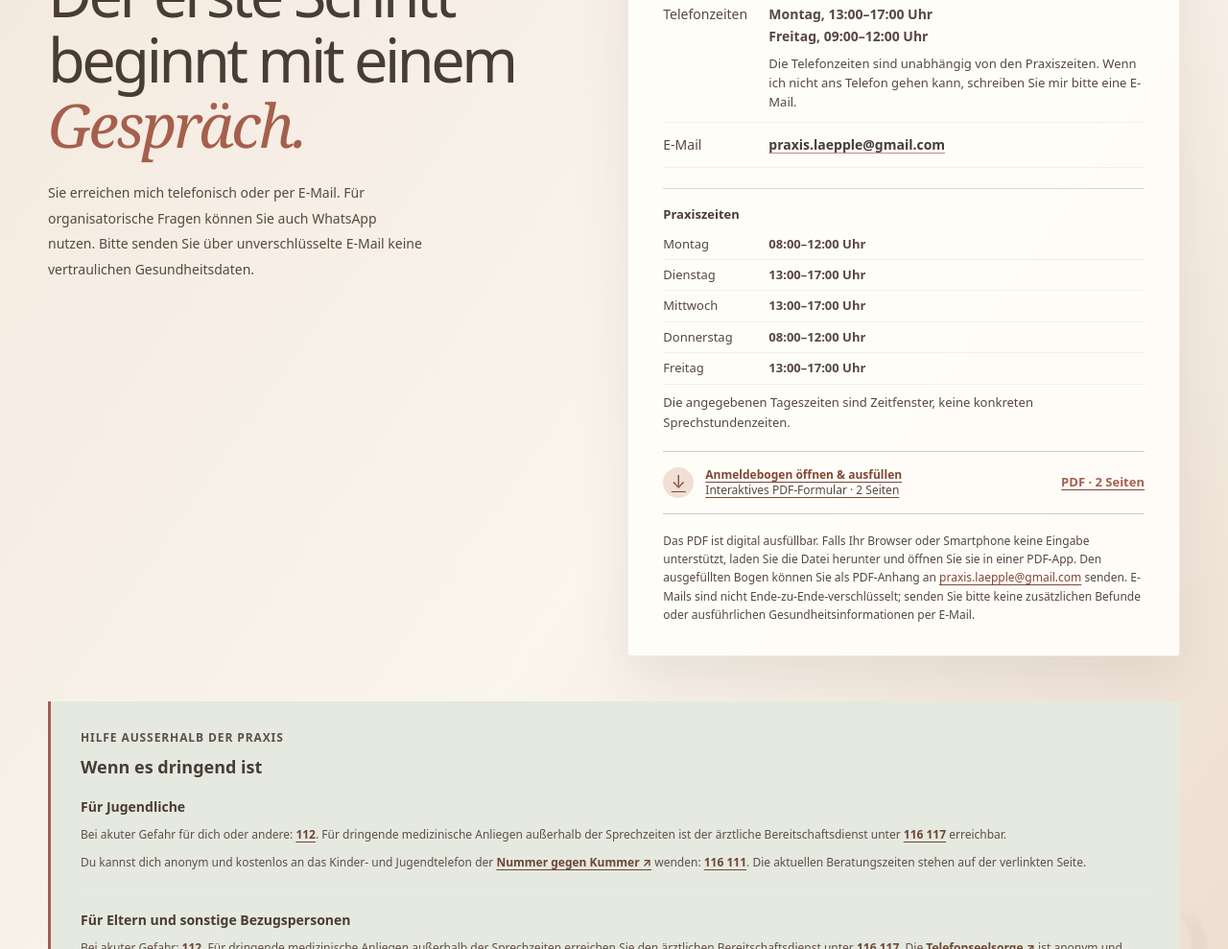
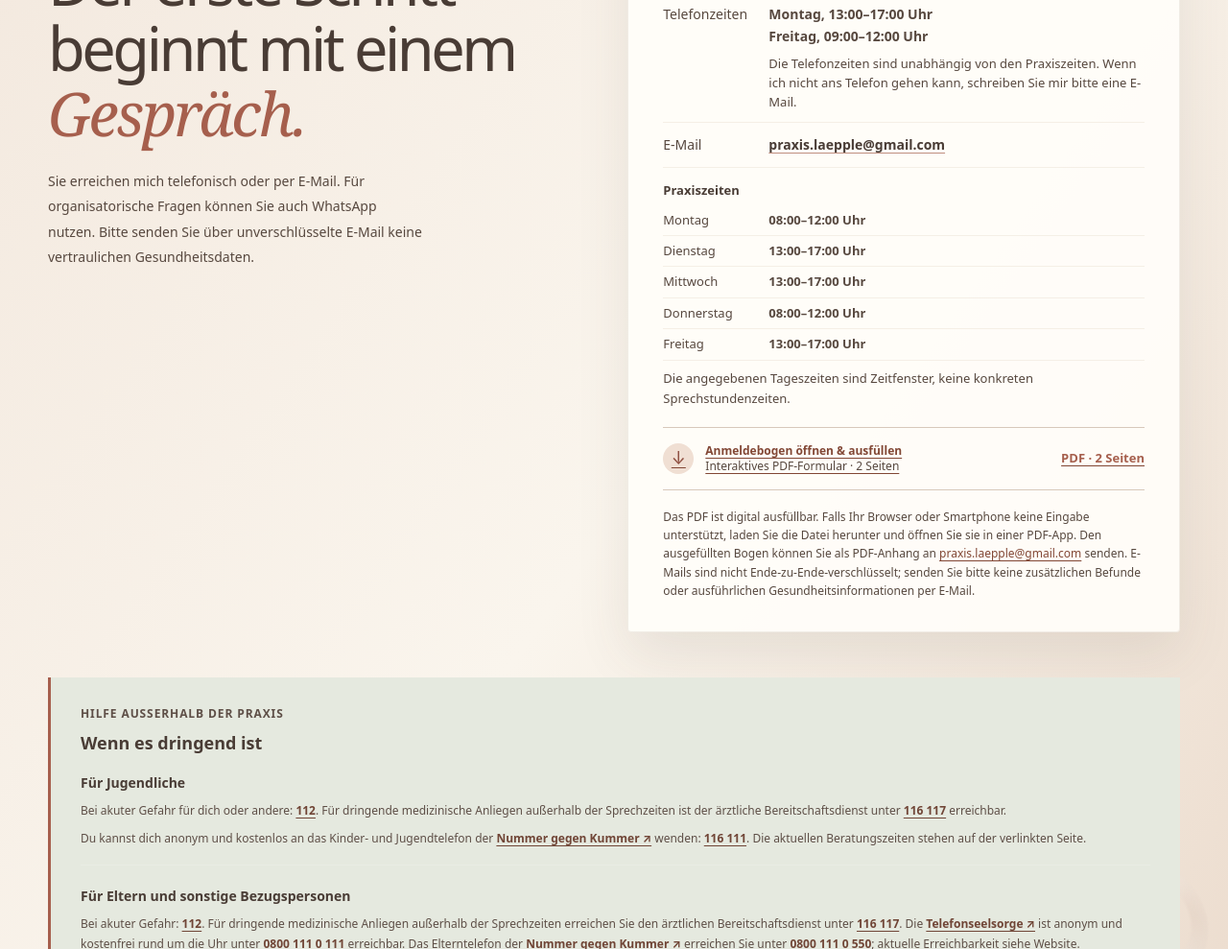
Before and after one commit to v8f8m8smjr-hub/praxis-laepple-website, a plain HTML site: page index.html in a window 1280 px wide. Shown: the part 6770-7759 px from the top of the page at 96% size. Drawn offline with Linux system fonts and the light colour scheme.

Commit message:
Kürze Abstand und entferne doppelte Trennlinie vor Praxiszeiten

```diff
--- a/index.html
+++ b/index.html
@@ -115,7 +115,7 @@
           </a>
         </span>
         <small id="whatsapp-hinweis">WhatsApp nur für organisatorische Fragen. Bitte senden Sie dort keine Gesundheitsdaten, Befunde oder ausgefüllten Anmeldebögen. <a href="datenschutz.html#whatsapp">Datenschutzhinweise zu WhatsApp</a></small>
-      </dd></div><div><dt>Telefonzeiten</dt><dd>Montag, 13:00–17:00 Uhr<br>Freitag, 09:00–12:00 Uhr<br><small>Die Telefonzeiten sind unabhängig von den Praxiszeiten. Wenn ich nicht ans Telefon gehen kann, schreiben Sie mir bitte eine E-Mail.</small></dd></div><div><dt>E-Mail</dt><dd><a href="mailto:praxis.laepple@gmail.com">praxis.laepple@gmail.com</a></dd></div></dl><div class="hours-block"><h4>Praxiszeiten</h4><dl><div><dt>Montag</dt><dd>08:00–12:00 Uhr</dd></div><div><dt>Dienstag</dt><dd>13:00–17:00 Uhr</dd></div><div><dt>Mittwoch</dt><dd>13:00–17:00 Uhr</dd></div><div><dt>Donnerstag</dt><dd>08:00–12:00 Uhr</dd></div><div><dt>Freitag</dt><dd>13:00–17:00 Uhr</dd></div></dl><small>Die angegebenen Tageszeiten sind Zeitfenster, keine konkreten Sprechstundenzeiten.</small></div>
+      </dd></div><div><dt>Telefonzeiten</dt><dd>Montag, 13:00–17:00 Uhr<br>Freitag, 09:00–12:00 Uhr<br><small>Die Telefonzeiten sind unabhängig von den Praxiszeiten. Wenn ich nicht ans Telefon gehen kann, schreiben Sie mir bitte eine E-Mail.</small></dd></div><div><dt>E-Mail</dt><dd><a href="mailto:praxis.laepple@gmail.com">praxis.laepple@gmail.com</a></dd></div></dl><div class="hours-block" style="margin-top:14px;padding-top:0;border-top:0"><h4>Praxiszeiten</h4><dl><div><dt>Montag</dt><dd>08:00–12:00 Uhr</dd></div><div><dt>Dienstag</dt><dd>13:00–17:00 Uhr</dd></div><div><dt>Mittwoch</dt><dd>13:00–17:00 Uhr</dd></div><div><dt>Donnerstag</dt><dd>08:00–12:00 Uhr</dd></div><div><dt>Freitag</dt><dd>13:00–17:00 Uhr</dd></div></dl><small>Die angegebenen Tageszeiten sind Zeitfenster, keine konkreten Sprechstundenzeiten.</small></div>
       <a class="form-download" href="anmeldebogen.pdf"><span class="download-symbol" aria-hidden="true">↓</span><span><strong>Anmeldebogen öffnen &amp; ausfüllen</strong><small>Interaktives PDF-Formular · 2 Seiten</small></span><span aria-hidden="true">PDF · 2 Seiten</span></a>
       <small class="form-note">Das PDF ist digital ausfüllbar. Falls Ihr Browser oder Smartphone keine Eingabe unterstützt, laden Sie die Datei herunter und öffnen Sie sie in einer PDF-App. Den ausgefüllten Bogen können Sie als PDF-Anhang an <a href="mailto:praxis.laepple@gmail.com">praxis.laepple@gmail.com</a> senden. E-Mails sind nicht Ende-zu-Ende-verschlüsselt; senden Sie bitte keine zusätzlichen Befunde oder ausführlichen Gesundheitsinformationen per E-Mail.</small>
       </div></div>
```
